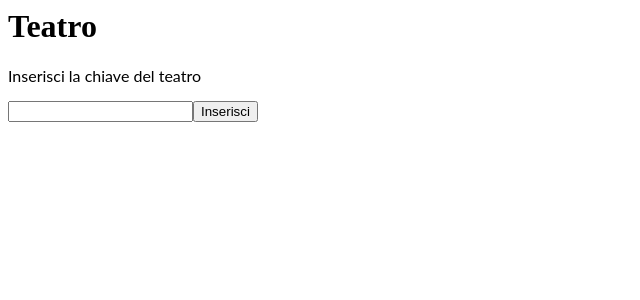
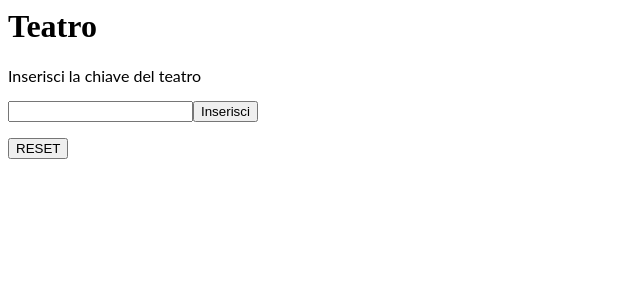
Before and after one commit to EliaP2000/Teatro, an Angular app: page / in a window 1280 px wide. Shown: the top 300 px of the page, without its empty margins (0-640 px from the left). Built offline with nearby package versions, Linux system fonts and the light colour scheme.

Commit message:
1 file modified

```diff
--- a/src/app/app.component.html
+++ b/src/app/app.component.html
@@ -5,6 +5,9 @@
   </p>
   <input id="key" #key type="text" />
   <button id="bottoneKey" (click)="EntryDatabase(key.value)">Inserisci</button>
+  <p>
+    <button id="bottoneRESET" (click)="cleanTeatro()">RESET</button>
+  </p>
   <p id="output"></p>
 </div>
 
```
